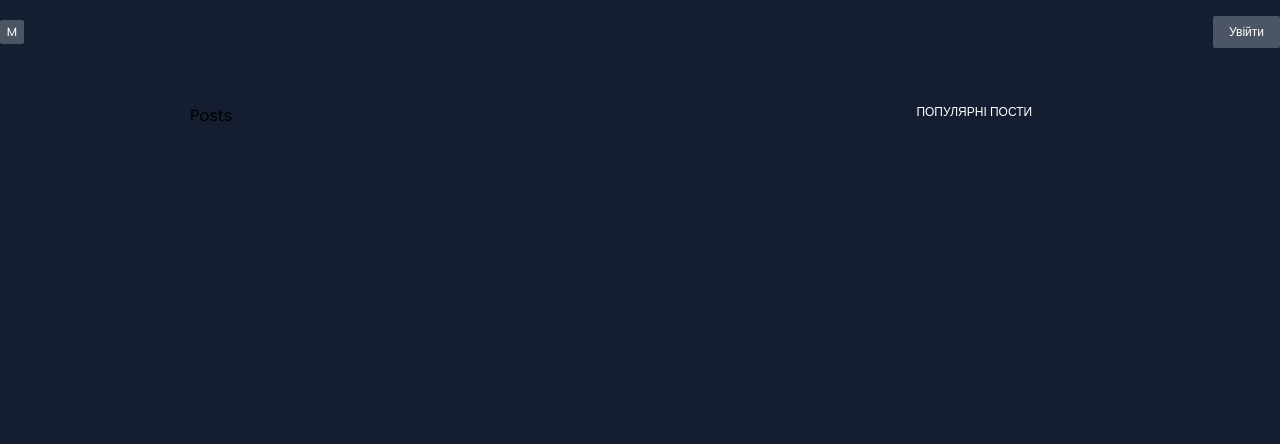
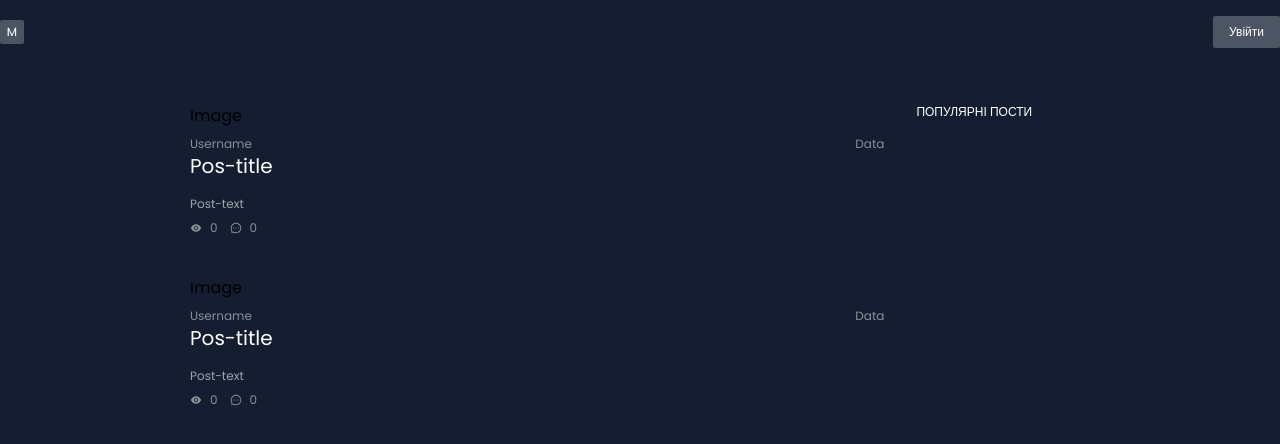
Before and after one commit to merkushynArt/posts, a React (Create React App) app in the folder client/: page / in a window 1280 px wide. Shown: the top 444 px of the page. Built offline with nearby package versions, Linux system fonts and the light colour scheme; no server answers.

Commit message:
made a PostItem component

```diff
--- a/client/package.json
+++ b/client/package.json
@@ -10,6 +10,7 @@
       "axios": "^1.2.1",
       "react": "^18.2.0",
       "react-dom": "^18.2.0",
+      "react-icons": "^4.7.1",
       "react-redux": "^8.0.5",
       "react-router-dom": "^6.6.1",
       "react-scripts": "5.0.1",
--- /dev/null
+++ b/client/src/components/PostItem.jsx
@@ -0,0 +1,28 @@
+import React from 'react';
+import { AiFillEye, AiOutlineMessage } from "react-icons/ai";
+
+export const PostItem = () => {
+   return (
+      <div className='flex flex-col basis-1/4 flex-grow'>
+         <div>Image</div>
+
+         <div className='flex justify-between items-center pt-2'>
+            <div className='text-xs text-white opacity-50'>Username</div>
+            <div className='text-xs text-white opacity-50'>Data</div>
+         </div>
+
+         <div className='text-white text-xl'>Pos-title</div>
+
+         <p className='text-white opacity-60 text-xs pt-4 line-clamp-4'>Post-text</p>
+
+         <div className='flex gap-3 items-center mt-2'>
+            <button className='flex items-center justify-center gap-2 text-xs text-white opacity-50'>
+               <AiFillEye /> <span>0</span>
+            </button>
+            <button className='flex items-center justify-center gap-2 text-xs text-white opacity-50'>
+               <AiOutlineMessage/> <span>0</span>
+            </button>
+         </div>
+      </div>
+   )
+}
--- a/client/src/pages/MainPage.jsx
+++ b/client/src/pages/MainPage.jsx
@@ -1,11 +1,13 @@
 import React from 'react';
+import { PostItem } from '../components/PostItem.jsx';
 
 export const MainPage = () => {
    return (
       <div className='max-w-[900px] mx-auto py-10'>
          <div className='flex justify-between gap-8'>
             <div className='flex flex-col gap-10 basis-4/5'>
-               Posts
+               <PostItem/>
+               <PostItem/>
             </div>
             <div className='basis-1/5'>
                <div className='text-xs uppercase text-white'>
```
Also changed, not shown: 1 other file (tests, documents, lock files or other folders).
